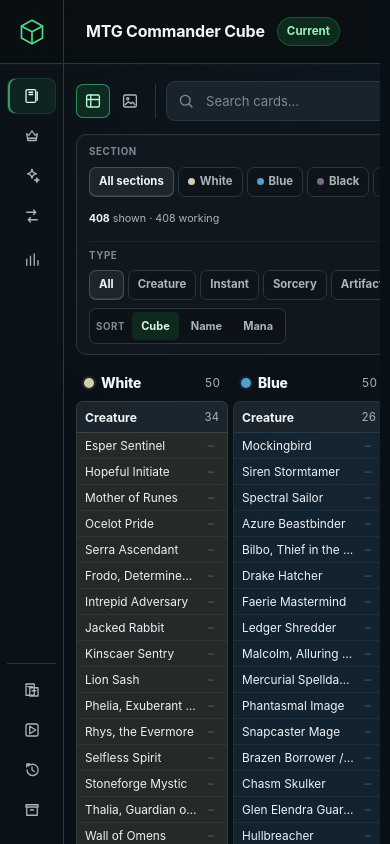
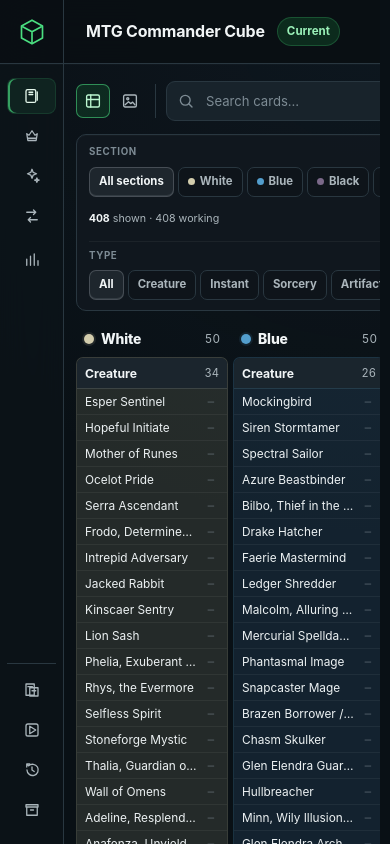
Before and after one commit to NolteGit/CubeCompanion, a React (Vite) app: page / in a window 390 px wide. Shown: the top 844 px of the page. Built offline with nearby package versions, Linux system fonts and the light colour scheme.

Commit message:
refactor: remove redundant cube sorting controls

```diff
--- a/src/features/browser/CubeBrowser.tsx
+++ b/src/features/browser/CubeBrowser.tsx
@@ -17,7 +17,6 @@ import {
 import type {
   BrowserCard,
   BrowserPool,
-  BrowserSort,
   BrowserView,
   CardGroup,
   CardTypeFilter,
@@ -280,7 +279,6 @@ function CubeBrowserContent({
   const [query, setQuery] = useState('')
   const [section, setSection] = useState('all')
   const [type, setType] = useState<CardTypeFilter>('all')
-  const [sort, setSort] = useState<BrowserSort>('cube')
   const [queuedRemovalIds, setQueuedRemovalIds] = useState<ReadonlySet<string>>(() => {
     const initialDiff = sandboxDiff(sandboxState, draftCards, commanderCards)
     const removedCards = pool === 'draft'
@@ -325,8 +323,8 @@ function CubeBrowserContent({
   )
   const sectionOptions = pool === 'draft' ? DRAFT_SECTION_OPTIONS : COMMANDER_SECTION_OPTIONS
   const visibleCards = useMemo(
-    () => filterAndSortCards(sourceCards, pool, { query, section, type, sort }),
-    [pool, query, section, sort, sourceCards, type],
+    () => filterAndSortCards(sourceCards, pool, { query, section, type, sort: 'cube' }),
+    [pool, query, section, sourceCards, type],
   )
   const groups = useMemo(
     () => groupCards(visibleCards, pool).map((group) => ({
@@ -335,21 +333,20 @@ function CubeBrowserContent({
     })),
     [pool, visibleCards],
   )
-  const hasFilters = Boolean(query || section !== 'all' || type !== 'all' || sort !== 'cube')
+  const hasFilters = Boolean(query || section !== 'all' || type !== 'all')
   // A type-only filter retains the familiar columns for each cube section.
-  const denseColumns = view === 'list' && section === 'all' && !query.trim() && sort === 'cube' && groups.length > 0
+  const denseColumns = view === 'list' && section === 'all' && !query.trim() && groups.length > 0
   // A single color gets the same creature/noncreature mana layout as deckbuilding.
   // Guild and land sections retain their positional grouping.
-  const colorManaBoard = view === 'list' && pool === 'draft' && sort === 'cube' &&
+  const colorManaBoard = view === 'list' && pool === 'draft' &&
     section !== 'all' && section !== 'multicolor' && section !== 'land' && groups.length === 1
   const colorManaColumns = colorManaBoard ? groupColorManaCards(groups[0].cards, type) : []
-  const groupedFilteredResults = view === 'list' && !denseColumns && !colorManaBoard && sort === 'cube' && groups.length > 0
+  const groupedFilteredResults = view === 'list' && !denseColumns && !colorManaBoard && groups.length > 0
 
   function clearFilters() {
     setQuery('')
     setSection('all')
     setType('all')
-    setSort('cube')
   }
 
   function queueRemoval(card: BrowserCard) {
@@ -535,23 +532,6 @@ function CubeBrowserContent({
             ))}
           </div>
 
-          <div className="sort-control" role="group" aria-label="Sort cards">
-            <span>Sort</span>
-            {([
-              ['cube', 'Cube'],
-              ['name', 'Name'],
-              ['mana', 'Mana'],
-            ] as const).map(([value, label]) => (
-              <button
-                type="button"
-                className={sort === value ? 'active' : ''}
-                key={value}
-                onClick={() => setSort(value)}
-              >
-                {label}
-              </button>
-            ))}
-          </div>
         </div>
       </div>
 
@@ -681,7 +661,7 @@ function CubeBrowserContent({
               <strong>{visibleCards.length}</strong>
               <span>matching cards</span>
             </div>
-            <span>{sort === 'name' ? 'Sorted by name' : sort === 'mana' ? 'Sorted by mana value' : 'Image view'}</span>
+            <span>Image view</span>
           </div>
           <CardCollection
             cards={visibleCards}
--- a/src/features/browser/browser.css
+++ b/src/features/browser/browser.css
@@ -791,8 +791,7 @@
   border-top: 1px solid rgb(255 255 255 / 5%);
 }
 
-.filter-row-label,
-.sort-control > span {
+.filter-row-label {
   color: var(--text-faint);
   font-size: 0.61rem;
   font-weight: 750;
@@ -841,43 +840,6 @@
   flex: 0 0 auto;
   border-radius: 50%;
   background: rgb(var(--column-rgb));
-}
-
-.sort-control {
-  display: flex;
-  align-items: center;
-  gap: 3px;
-  padding: 3px;
-  border: 1px solid var(--border);
-  border-radius: 7px;
-  background: rgb(8 13 17 / 42%);
-}
-
-.sort-control > span {
-  margin: 0 4px 0 3px;
-}
-
-.sort-control button {
-  min-height: 28px;
-  padding: 0 9px;
-  border: 0;
-  border-radius: 5px;
-  color: var(--text-muted);
-  background: transparent;
-  font-size: 0.69rem;
-  font-weight: 700;
-  cursor: pointer;
-}
-
-.sort-control button:hover,
-.sort-control button.active {
-  color: var(--text);
-  background: var(--surface-hover);
-}
-
-.sort-control button.active {
-  color: #d9f8e4;
-  background: rgb(22 101 52 / 28%);
 }
 
 .filter-status {
@@ -1505,8 +1467,7 @@ html[data-hover-previews="off"] .card-hover-preview {
     grid-template-columns: 54px minmax(0, 1fr);
   }
 
-  .filter-status,
-  .sort-control {
+  .filter-status {
     grid-column: 2;
     justify-self: start;
   }
@@ -1528,8 +1489,7 @@ html[data-hover-previews="off"] .card-hover-preview {
   }
 
   .filter-row-label,
-  .filter-status,
-  .sort-control {
+  .filter-status {
     grid-column: auto;
   }
 
```
